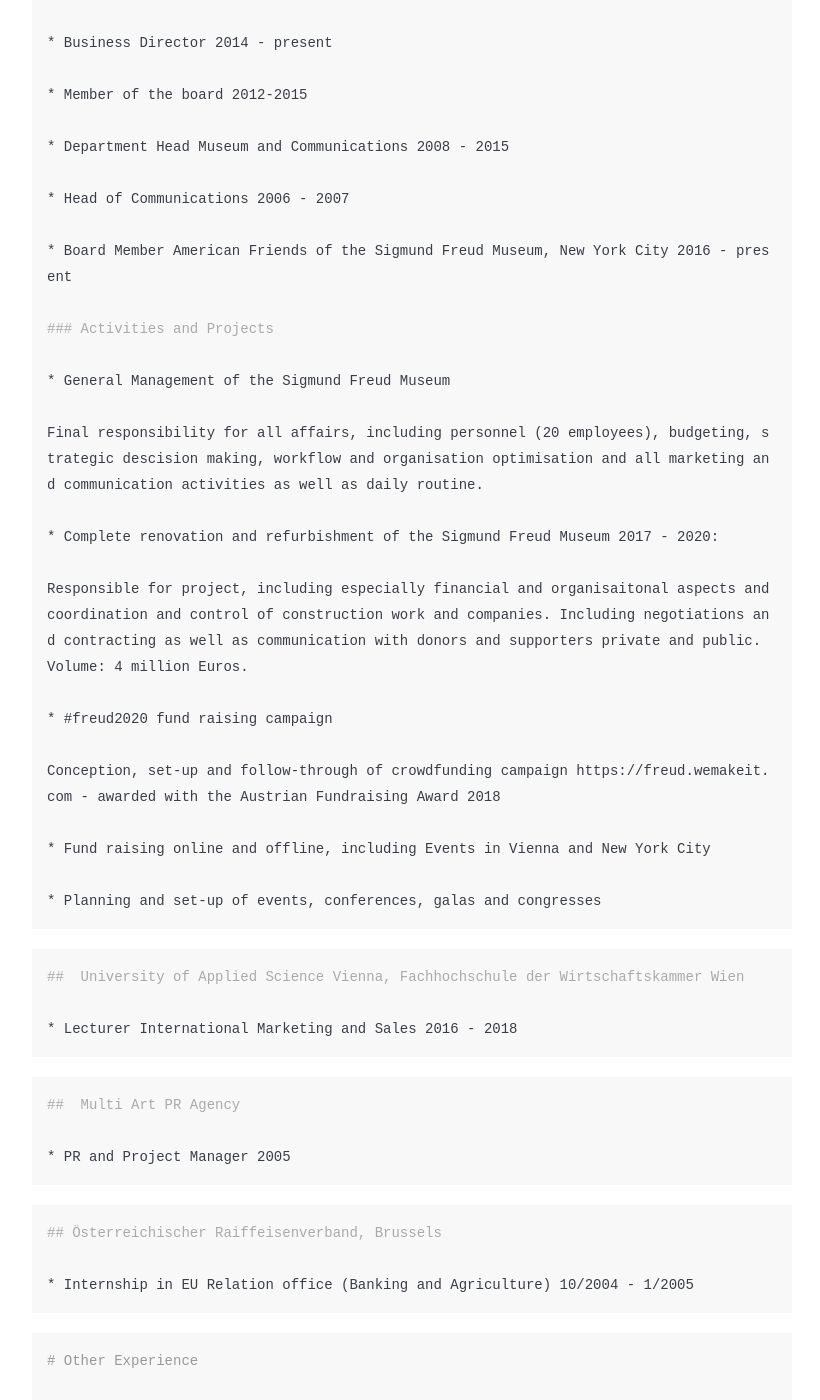
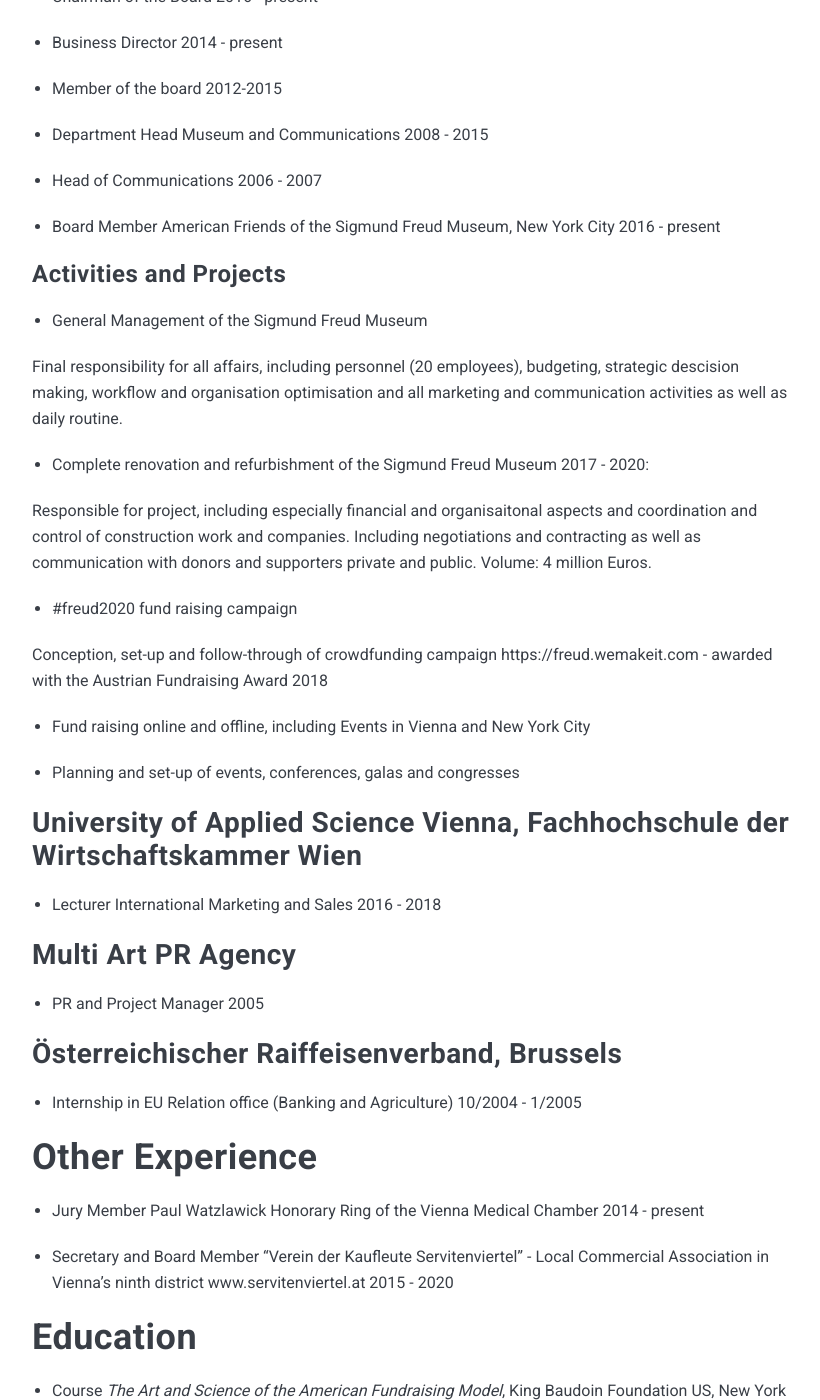
Before and after one commit to noemaier/noemaier.github.io, a Jekyll site: the page built from _pages/z2_cv.md, in a window 1280 px wide and 1400 px high, scrolled down 1214 px. Shown: the whole window, without its empty margins (228-1048 px from the left). Built offline with Jekyll 4.4.1, drawn with Linux system fonts in a browser that asks for light colours; nearby versions of some CDN libraries; some of the changed text lies outside the part shown.

Commit message:
Update z2_cv.md

```diff
--- a/_pages/z2_cv.md
+++ b/_pages/z2_cv.md
@@ -9,7 +9,7 @@ Peter Nömaier, b. 1980. Citizenship: Austria. Main language: German
 
 # Work
 
-{% highlight markdown %}
+
 ## Sigmund Freud Foundation
 www.freud-museum.at
 
@@ -43,39 +43,28 @@ Conception, set-up and follow-through of crowdfunding campaign https://freud.wem
 
 * Planning and set-up of events, conferences, galas and congresses
 
-{% endhighlight %}
-
-{% highlight markdown %}
 
 ##  University of Applied Science Vienna, Fachhochschule der Wirtschaftskammer Wien
 
 * Lecturer International Marketing and Sales 2016 - 2018
-{% endhighlight %}
 
-{% highlight markdown %}
 
 ##  Multi Art PR Agency
 
 * PR and Project Manager 2005
-{% endhighlight %}
 
-{% highlight markdown %}
 
 ## Österreichischer Raiffeisenverband, Brussels
 
 * Internship in EU Relation office (Banking and Agriculture) 10/2004 - 1/2005
-{% endhighlight %}
 
-{% highlight markdown %}
 
 # Other Experience
 
 * Jury Member Paul Watzlawick Honorary Ring of the Vienna Medical Chamber 2014 - present
 
 * Secretary and Board Member "Verein der Kaufleute Servitenviertel" - Local Commercial Association in Vienna's ninth district www.servitenviertel.at 2015 - 2020
-{% endhighlight %}
 
-{% highlight markdown %}
 
 # Education
 
@@ -86,9 +75,7 @@ Conception, set-up and follow-through of crowdfunding campaign https://freud.wem
 * College Leadership*, WIFI Vienna, 2007 - 2008 (Certificate Course in team leadership, presentation skills and self-organisation)
 
 * Degree in Communications and Political Science, University of Vienna, 1999 - 2004
-{% endhighlight %}
 
-{% highlight markdown %}
 
 # Skills
 
@@ -123,4 +110,3 @@ Conception, set-up and follow-through of crowdfunding campaign https://freud.wem
 * Finance Management
 
 * Moderation and Representation
-* {% endhighlight %}
```
